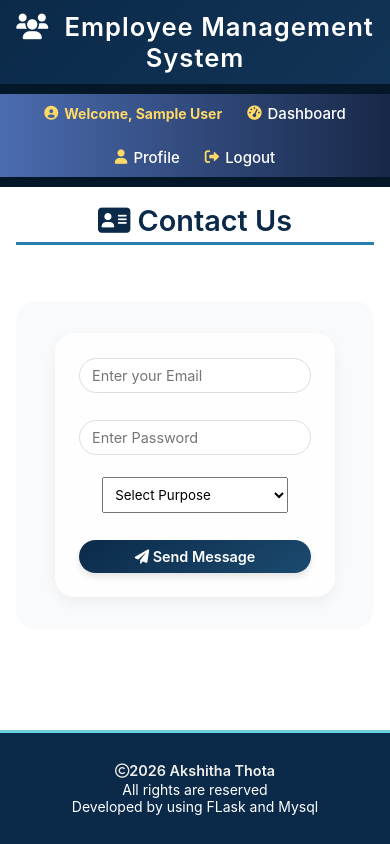
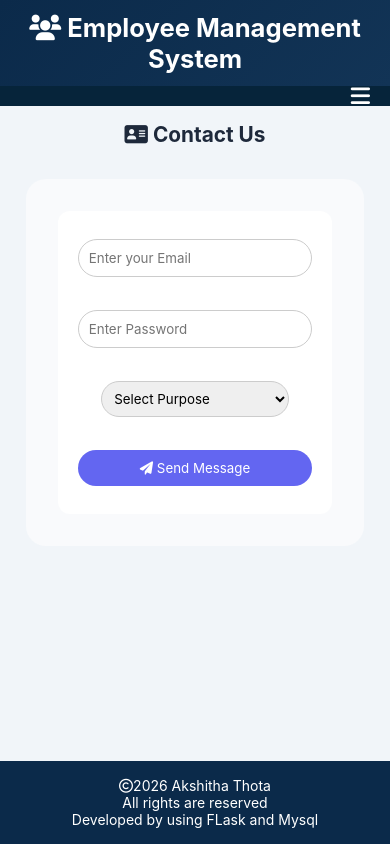
Before and after one commit to Thota-Akshitha28/Employee-Management-System, a Flask app: page /contact in a window 390 px wide. Run offline with Flask 3, Linux system fonts and the light colour scheme; the visitor is signed in with stand-in values (Sample User, id 1).

Commit message:
changes made to make it responsive

```diff
--- a/static/style.css
+++ b/static/style.css
@@ -1,4 +1,4 @@
-/* ===== RESET & BASE ===== */
+/* ===== RESET ===== */
 * {
     margin: 0;
     padding: 0;
@@ -6,27 +6,18 @@
     font-family: 'Inter', sans-serif;
 }
 
+/* ===== ROOT COLORS ===== */
 :root {
-    --nav-gradient: linear-gradient(90deg, #6366f1, #a855f7);
-    --bg-main: linear-gradient(135deg, hsl(220, 13%, 91%));
-    --card-bg: rgba(255, 255, 255, 0.85);
     --primary: #6366f1;
     --primary-hover: #4f46e5;
-    --edit: #0bcaf5;
-    --delete: #ef4444;
-    --accent: #a251ee;
+    --bg-main: #f1f5f9;
+    --dark: #0b2a4a;
+    --light: #ffffff;
     --text-dark: #1e293b;
-    --text-light: #f8fafc;
     --text-muted: #475569;
-    --border: rgba(255,255,255,0.3);
 }
 
-html, body {
-    height: 100%;
-    margin: 0;
-    padding: 0;
-}
-
+/* ===== BODY ===== */
 body {
     background: var(--bg-main);
     display: flex;
@@ -40,401 +31,26 @@ body {
 header {
     background: linear-gradient(135deg, #0b2a4a, #123456);
     color: white;
-    padding: 0.7rem 1rem;
+    padding: 12px;
     text-align: center;
-    box-shadow: 0 4px 12px rgba(0,0,0,0.1);
 }
 
 header h1 {
-    font-weight: 600;
-    letter-spacing: 1px;
     font-size: 1.6rem;
 }
 
-header h1 i {
-    margin-right: 8px;
+/* ===== NAVBAR ===== */
+.nav-wrapper {
+    background: #06243a;
+    position: relative;
 }
 
-/* ===== NAVBAR ===== */
-.navbar {
-    background: linear-gradient(90deg, #4b6cb0, #182848);
-    padding: 0.6rem 1rem;
-    display: flex;
-    flex-wrap: wrap;
-    align-items: center;
-    justify-content: center;
-    box-shadow: 0 2px 8px rgba(0,0,0,0.1);
-    gap: 1rem;
-}
-
-.navbar .welcome {
-    font-weight: 600;
-    color: #256cb9;
-    font-size: 0.95rem;
-    margin-right: 0.5rem;
-}
-
-.navbar .welcome i {
-    margin-right: 4px;
-    color: #ffd966;
-}
-
-.nav-links {
-    display: flex;
-    flex-wrap: wrap;
-    gap: 1.2rem;
-    justify-content: center;
-}
-
-.nav-links a {
-    text-decoration: none;
-    color: white;
-    font-weight: 500;
-    transition: all 0.3s;
-    display: flex;
-    align-items: center;
-    gap: 4px;
-    font-size: 0.95rem;
-}
-
-.nav-links a i {
-    font-size: 0.9rem;
-    color: #ffd966;
-}
-
-.nav-links a:hover {
-    color: #ffd966;
-    transform: translateY(-2px);
-}
-
-/* ===== MAIN CONTENT (pushes footer down) ===== */
-main {
-    flex: 1 0 auto;   /* expands to fill available space */
-    width: 100%;
-    max-width: 1000px;
-    margin: 0 auto;
-    padding: 1rem;
-}
-
-/* ===== FLASH MESSAGES ===== */
-.flash {
-    padding: 0.6rem 1rem;
-    margin-bottom: 1.2rem;
-    border-radius: 30px;
-    font-weight: 500;
-    display: flex;
-    align-items: center;
-    gap: 6px;
-    animation: slideDown 0.5s ease;
-    font-size: 0.9rem;
-    background: rgba(255,255,255,0.9);
-    backdrop-filter: blur(4px);
-    border-left: 5px solid;
-}
-.flash.success { border-color: #28a745; color: #155724; }
-.flash.danger  { border-color: #dc3545; color: #721c24; }
-.flash.warning { border-color: #ffc107; color: #856404; }
-.flash.info    { border-color: #17a2b8; color: #0c5460; }
-
-@keyframes slideDown {
-    from { opacity: 0; transform: translateY(-20px); }
-    to   { opacity: 1; transform: translateY(0); }
-}
-
-/* ===== TITLE ===== */
-h2 {
-    color: #0b2a4a;
-    margin-bottom: 1.5rem;
-    font-weight: 600;
-    font-size: 1.8rem;
-    border-bottom: 3px solid #2a7faa;
-    display: inline-block;
-    padding-bottom: 0.3rem;
-    text-align: center;
-    width: 100%;
-}
-
-/* ===== CARDS GRID – THREE IN A ROW ===== */
-.cards-grid {
-    display: grid;
-    grid-template-columns: repeat(3, 1fr); /* exactly 3 columns */
-    gap: 20px;
-    margin-top: 1.5rem;
-}
-
-/* Responsive: on smaller screens, switch to 2 then 1 column */
-@media (max-width: 768px) {
-    .cards-grid {
-        grid-template-columns: repeat(2, 1fr);
-    }
-}
-@media (max-width: 480px) {
-    .cards-grid {
-        grid-template-columns: 1fr;
-    }
-}
-
-/* Individual card */
-.note-card {
-    background: var(--card-bg);
-    backdrop-filter: blur(8px);
-    border: 1px solid var(--border);
-    border-radius: 20px;
-    padding: 1.5rem 1rem;
-    text-decoration: none;
-    color: var(--text-dark);
-    display: flex;
-    flex-direction: column;
-    align-items: center;
-    justify-content: center;
-    gap: 10px;
-    transition: all 0.3s ease;
-    transform: perspective(1000px) translateY(0) scale(1);
-    box-shadow: 0 8px 20px rgba(0,0,0,0.05);
-    position: relative;
-    overflow: hidden;
-    text-align: center;
-}
-
-.note-card i {
-    font-size: 2.5rem;
-    color: var(--primary);
-    margin-bottom: 0.3rem;
-}
-
-.note-card h3 {
-    font-size: 1.3rem;
-    font-weight: 600;
-    margin: 0;
-}
-
-.note-card p {
-    font-size: 0.9rem;
-    color: var(--text-muted);
-    margin: 0;
-}
-
-/* Hover effect */
-.note-card:hover {
-    transform: perspective(1000px) translateY(-8px) scale(1.02);
-    box-shadow: 0 20px 30px rgba(99, 102, 241, 0.2);
-    border-color: var(--primary);
-    background: rgba(255,255,255,0.95);
-}
-
-.note-card:hover i {
-    color: var(--primary-hover);
-}
-
-.note-card::before {
-    content: "";
-    position: absolute;
-    inset: 0;
-    background: linear-gradient(120deg, transparent, rgba(99,102,241,0.1), transparent);
-    opacity: 0;
-    transition: 0.3s;
-}
-
-.note-card:hover::before {
-    opacity: 1;
-}
-
-/* ===== FOOTER – Separate, solid background ===== */
-footer {
-    flex-shrink: 0;                /* prevents footer from shrinking */
-    background: #0b2a4a;           /* solid dark blue – clearly separate */
-    color: white;
-    padding: 1.2rem 0;
-    text-align: center;
-    border-top: 3px solid #6dd0e1; /* gold accent */
-    width: 100%;
-}
-
-.footer-box {
-    max-width: 600px;
-    margin: 0 auto;
-    padding: 0.5rem;
-}
-
-.footer-line {
-    margin: 2px 0;
-    font-size: 0.9rem;
-}
-
-.footer-line.copyright {
-    font-weight: 600;
-    color: #f0eee9;
-}
-
-.footer-line.tech {
-    font-size: 0.8rem;
-    opacity: 0.9;
-}
-
-/* ===== FORMS ===== */
-form {
-    max-width: 280px;
-    margin: 0 auto;
-    background: rgba(255,255,255,0.8);
-    backdrop-filter: blur(4px);
-    padding: 1.2rem 1.5rem;
-    border-radius: 20px;
-    box-shadow: 0 5px 15px rgba(0,0,0,0.05);
-}
-
-input, button {
-    width: 100%;
-    padding: 8px 12px;
-    margin: 5px 0;
-    border: 1px solid #ddd;
-    border-radius: 30px;
-    font-size: 0.9rem;
-    transition: all 0.3s;
-    outline: none;
-}
-
-input:focus {
-    border-color: var(--primary);
-    box-shadow: 0 0 0 3px rgba(99,102,241,0.2);
-}
-
-button {
-    background: linear-gradient(145deg, #0b2a4a, #1b4a6f);
-    color: white;
-    font-weight: 600;
-    border: none;
-    cursor: pointer;
-    margin-top: 10px;
-    box-shadow: 0 4px 6px rgba(0,0,0,0.1);
-}
-
-button:hover {
-    background: linear-gradient(145deg, #1b4a6f, #0b2a4a);
-    transform: scale(1.02);
-}
-
-/* ===== TABLE STYLES ===== */
-table {
-    width: 100%;
-    border-collapse: collapse;
-    margin-top: 1.2rem;
-    border-radius: 16px;
-    overflow: hidden;
-    box-shadow: 0 5px 15px rgba(0,0,0,0.05);
-    background: rgba(255,255,255,0.8);
-    backdrop-filter: blur(4px);
-    font-size: 0.85rem;
-}
-
-th {
-    background: #0b2a4a;
-    color: white;
-    font-weight: 600;
-    padding: 10px;
-}
-
-td {
-    padding: 10px;
-    border-bottom: 1px solid #e9ecef;
-}
-
-tr:hover {
-    background: rgba(99,102,241,0.05);
-}
-
-.action-links a {
-    margin: 0 5px;
-    color: var(--primary);
-    font-weight: 500;
-}
-
-.action-links a:hover {
-    color: var(--primary-hover);
-    text-decoration: underline;
-}
-
-/* ===== SEARCH BAR ===== */
-.search-box {
-    display: flex;
-    gap: 8px;
-    justify-content: center;
-    margin-bottom: 1.5rem;
-    flex-wrap: wrap;
-}
-
-.search-box input {
-    width: 250px;
-    margin: 0;
-    background: white;
-}
-
-.search-box button {
-    width: auto;
-    padding: 8px 20px;
-    margin: 0;
-}
-
-.search-box a {
-    padding: 8px 16px;
-    background: #6c757d;
-    color: white;
-    border-radius: 30px;
-    transition: 0.3s;
-    font-size: 0.9rem;
-    text-decoration: none;
-}
-
-.search-box a:hover {
-    background: #5a6268;
-    text-decoration: none;
-}
-/* NAVBAR WRAPPER (NEW SEPARATE SECTION) */
-.nav-wrapper {
-    background: #06243a;
-    padding: 10px 0;
-}
-
-/* NAVBAR */
 .navbar {
     display: flex;
     justify-content: center;
     align-items: center;
-}
-
-/* NAV LINKS */
-.nav-links {
-    display: flex;
-    gap: 25px;
-    align-items: center;
-}
-
-/* LINKS STYLE */
-.nav-links a {
-    color: white;
-    text-decoration: none;
-    font-weight: 500;
-}
-
-/* WELCOME TEXT */
-.welcome-text {
-    color: #ffd966;
-    font-weight: bold;
-}
-
-/* HOVER EFFECT */
-.nav-links a:hover {
-    text-decoration: underline;
-}
-/* SEPARATE NAVBAR SECTION */
-.nav-wrapper {
-    background: hsl(208, 83%, 9%);
-    padding: 10px 0;
-}
-
-/* NAVBAR CENTER */
-.navbar {
-    display: flex;
-    justify-content: center;
+    padding: 10px 20px;
+    position: relative;
 }
 
 /* LINKS */
@@ -458,12 +74,185 @@ tr:hover {
 .welcome-text {
     color: #ffd966;
     font-weight: bold;
-    display: flex;
-    align-items: center;
-    gap: 6px;
 }
 
-/* HOVER EFFECT */
+/* HOVER */
 .nav-links a:hover {
     color: #ffd966;
 }
+
+/* HAMBURGER */
+.menu-toggle {
+    display: none;
+    position: absolute;
+    right: 20px;
+    font-size: 22px;
+    color: white;
+    cursor: pointer;
+}
+
+/* ===== MAIN ===== */
+main {
+    flex: 1;
+    width: 95%;
+    max-width: 1200px;
+    margin: auto;
+    padding: 1rem;
+}
+
+/* ===== FLASH ===== */
+.flash {
+    padding: 10px;
+    margin-bottom: 15px;
+    border-radius: 20px;
+    background: #fff;
+    border-left: 5px solid;
+}
+
+.flash.success { border-color: green; }
+.flash.danger { border-color: red; }
+.flash.warning { border-color: orange; }
+.flash.info { border-color: blue; }
+
+/* ===== TITLES ===== */
+h2 {
+    text-align: center;
+    margin-bottom: 1rem;
+}
+
+/* ===== FORMS ===== */
+form {
+    width: 100%;
+    max-width: 350px;
+    margin: auto;
+    background: white;
+    padding: 20px;
+    border-radius: 12px;
+}
+
+input, button, select {
+    width: 100%;
+    padding: 10px;
+    margin: 8px 0;
+    border-radius: 20px;
+    border: 1px solid #ccc;
+}
+
+button {
+    background: var(--primary);
+    color: white;
+    border: none;
+}
+
+button:hover {
+    background: var(--primary-hover);
+}
+
+/* ===== CARDS ===== */
+.cards-grid {
+    display: grid;
+    grid-template-columns: repeat(3, 1fr);
+    gap: 15px;
+}
+
+.note-card {
+    background: white;
+    padding: 20px;
+    border-radius: 15px;
+    text-align: center;
+    text-decoration: none;
+    color: black;
+}
+
+.note-card:hover {
+    background: #eef2ff;
+}
+
+/* ===== TABLE ===== */
+table {
+    width: 100%;
+    border-collapse: collapse;
+    display: block;
+    overflow-x: auto;
+}
+
+th, td {
+    padding: 10px;
+    border: 1px solid #ccc;
+}
+
+/* ===== SEARCH ===== */
+.search-box {
+    display: flex;
+    gap: 10px;
+    flex-wrap: wrap;
+    justify-content: center;
+}
+
+/* ===== FOOTER ===== */
+footer {
+    background: var(--dark);
+    color: white;
+    text-align: center;
+    padding: 1rem;
+}
+
+/* ===== IMAGES ===== */
+img {
+    max-width: 100%;
+    height: auto;
+}
+
+/* ================= RESPONSIVE ================= */
+
+/* TABLET */
+@media (max-width: 992px) {
+    .cards-grid {
+        grid-template-columns: repeat(2, 1fr);
+    }
+}
+
+/* MOBILE */
+@media (max-width: 768px) {
+
+    .menu-toggle {
+        display: block;
+    }
+
+    .nav-links {
+        display: none;
+        flex-direction: column;
+        width: 100%;
+        background: #06243a;
+        position: absolute;
+
+        /* 🔥 FIXED GAP HERE */
+        top: 100%;
+        left: 0;
+
+        margin: 0;
+        padding: 10px 0;
+        gap: 0;
+        text-align: center;
+    }
+
+    .nav-links.active {
+        display: flex;
+    }
+
+    .nav-links a {
+        padding: 12px;
+        border-top: 1px solid rgba(255,255,255,0.1);
+    }
+}
+
+/* SMALL MOBILE */
+@media (max-width: 576px) {
+    .cards-grid {
+        grid-template-columns: 1fr;
+    }
+
+    h2 {
+        font-size: 1.3rem;
+    }
+}
--- a/templates/base.html
+++ b/templates/base.html
@@ -17,12 +17,18 @@
 
 <!-- NAVBAR -->
 <!-- NAVBAR SECTION (SEPARATE BAR) -->
+<!-- NAVBAR -->
 <div class="nav-wrapper">
     <nav class="navbar">
-        <div class="nav-links">
+
+        <!-- Hamburger Button -->
+        <div class="menu-toggle" onclick="toggleMenu()">
+            <i class="fas fa-bars"></i>
+        </div>
+
+        <div class="nav-links" id="navLinks">
 
         {% if session.get('user') %}
-            <!-- AFTER LOGIN -->
             <span class="welcome-text">
                 <i class="fas fa-user-circle"></i> Welcome, {{ session['user'] }}
             </span>
@@ -40,7 +46,6 @@
             </a>
 
         {% else %}
-            <!-- BEFORE LOGIN -->
             <a href="{{ url_for('register') }}">
                 <i class="fas fa-user-plus"></i> Register
             </a>
@@ -53,15 +58,21 @@
                 <i class="fas fa-info-circle"></i> About
             </a>
 
-           <a href="{{ url_for('contact') }}">
-    <i class="fas fa-address-card"></i> Contact
-</a>
-
+            <a href="{{ url_for('contact') }}">
+                <i class="fas fa-address-card"></i> Contact
+            </a>
         {% endif %}
 
         </div>
     </nav>
 </div>
+
+<!-- JS -->
+<script>
+function toggleMenu() {
+    document.getElementById("navLinks").classList.toggle("active");
+}
+</script>
 
 </div>
     <!-- Main Content with Flash Messages -->
```
